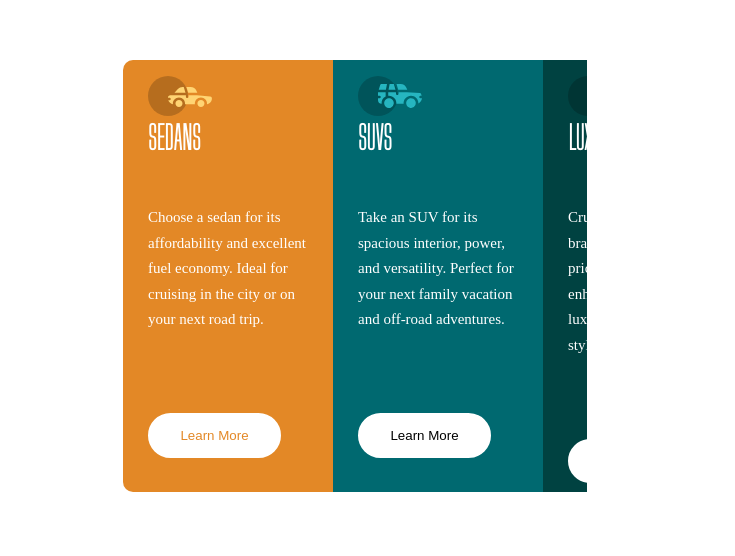
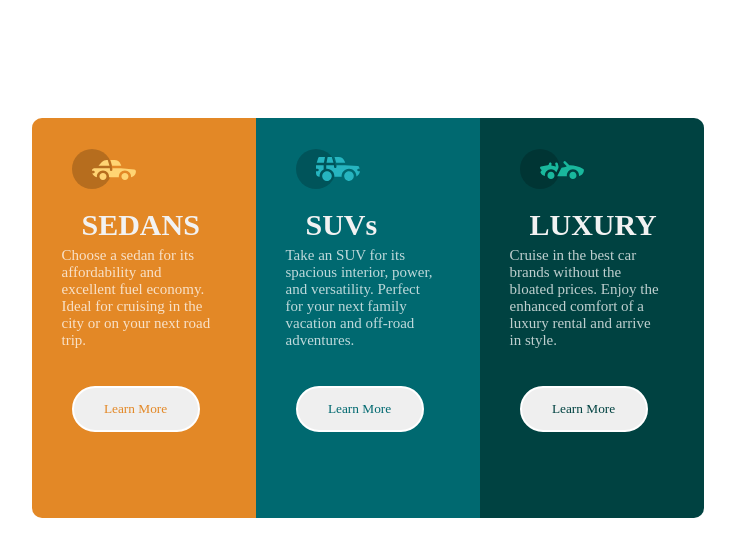
Before and after one commit to aboisam/3-column-preview-card-component, a plain HTML site: page index.html in a window 1280 px wide. Shown: the part 132-688 px from the top of the page, without its empty margins (285-1020 px from the left). Drawn offline with Linux system fonts and the light colour scheme.

Commit message:
Add files via upload

```diff
--- a/css/style.css
+++ b/css/style.css
@@ -1,86 +1,103 @@
-
+*{
+    margin: 0;
+    padding: 0;
+    box-sizing: border-box;
+}
 
 body{
     min-height: 100vh;
-    display: flex;
-    font-family: Big Shoulders Display;
     font-size: 15px;
-    font-weight: 400px;
+    padding-left: 25px;
+
 
 }
 
 .container{
+    flex-direction: row;
+    margin: 250px;
     display: flex;
-    flex-direction: row;
-    margin: 0 25rem;
     border-radius: 10px;
-    overflow: hidden;
+    justify-content: center;
     align-items: center;
+    font-size: 15px;
     clear: left;
+
 }
+
 .cards{
+    padding: 16px 25px;
     height: 25rem;
-    padding: 16px 25px;
     max-width: 14rem;
     min-width: 10rem;
+
 }
 
-.sedans-card {
+.sedans-card{
+    min-height: 200px;
     background-color: hsl(31, 77%, 52%);
     border-radius:  10px 0 0 10px;
+
 }
-.suvs-card {
-    background-color: hsl(184, 100%, 22%);
+.suvs-card{
+    min-height: 200px;
+    background-color:  hsl(184, 100%, 22%);
 }
-.luxury-card {
-    background-color: hsl(179, 100%, 13%);
+.luxury-card{
+    min-height: 200px;
+    background-color:hsl(179, 100%, 13%);
     border-radius: 0 10px 10px 0;
 }
 
-.btn {
-    font-family: 'Lexend Deca', sans-serif;
-    background-color: white;
-    border: none;
-    padding: .8rem 1.9rem;
-    border-radius: 30px;
-    cursor: pointer;
-    overflow: hidden;
-    border: 2px solid #ffffff;
+h1{
+    font-family: 'Big Shoulder Display';
+    font-weight: 700px;
+    color: hsl(0, 0%, 95%);
+    padding-left: 25px;
 
 }
-.btn-sedans {
+
+p{
+    font-size: 15px;
+    font-family: 'Lexend Deca';
+    color: hsla(0, 0%, 100%, 0.75);
+    padding: 5px;
+    width: 95%;
+    font-weight: 400px;
+    margin-bottom: 2rem;
+    margin-top: 0rem;
+}
+.img{
+    padding: 15px;
+}
+
+.btn{
+    border: none;
+    font-family: 'lexend Deca';
+    border-radius: 30px;
+    padding: .8rem 1.9rem;
+    cursor: pointer;
+    border: 2px solid #ffffff;
+    margin-left: 15px;
+}
+.btn :hover{
+    background-color: transparent;
+    color: white;
+    border: 2px solid #ffffff;
+    overflow: hidden;
+}
+
+.btn-sedans{
     color: hsl(31, 77%, 52%);
 }
-.btn-suvs .btn {
+
+.btn-suvs{
     color: hsl(184, 100%, 22%);
 }
-.btn-luxury .btn {
+
+.btn-luxury{
     color: hsl(179, 100%, 13%);
 }
 
-.btn:hover {
-    overflow: hidden;
-    background-color: transparent;
-    color: white;
-    border: 2px solid #ffffff;
-}
-.text{
-    margin-top: 0rem;
-    font-family: Lexend Deca;
-    font-weight: 300;
-    line-height: 1.6rem;
-    width: 100%;
-    color: white;
-    margin-bottom: 5rem;
-}
-    h2 {
-        margin-top: 0rem;
-        font-size: 2rem;
-        font-family: Big Shoulders Display;
-        color: white;
-        margin-bottom: 3rem;
-        font-family: 700px;
-    }
 @media screen and (max-width: 425px) {
     .container{
         min-width: 87%;
--- a/index.html
+++ b/index.html
@@ -3,45 +3,45 @@
 <head>
   <meta charset="UTF-8">
   <meta name="viewport" content="width=device-width, initial-scale=1.0"> <!-- displays site properly based on user's device -->
-
   <link rel="icon" type="image/png" sizes="32x32" href="./images/favicon-32x32.png">
   <title>Frontend Mentor | 3-column preview card component</title>
-  <link rel="preconnect" href="https://fonts.googleapis.com">
-<link rel="preconnect" href="https://fonts.gstatic.com" crossorigin>
+  <link rel="preconnect" href="https://fonts.gstatic.com" crossorigin>
 <link href="https://fonts.googleapis.com/css2?family=Big+Shoulders+Display:wght@100&display=swap" rel="stylesheet">
 <link rel="preconnect" href="https://fonts.googleapis.com">
 <link rel="preconnect" href="https://fonts.gstatic.com" crossorigin>
 <link href="https://fonts.googleapis.com/css2?family=Big+Shoulders+Display:wght@100&display=swap" rel="stylesheet">
 <link rel="stylesheet" href="css/style.css">
-
+  <!-- Feel free to remove these styles or customise in your own stylesheet 👍 -->
+  <style>
+    .attribution { font-size: 11px; text-align: center; }
+    .attribution a { color: hsl(228, 45%, 44%); }
+  </style>
 </head>
 <body>
+
   <div class="container">
-
-      <div class="cards sedans-card">
-        <img src="images/icon-sedans.svg" alt="img-sedans">
-        <h2>SEDANS</h2>
-        <P class="text"> Choose a sedan for its affordability and excellent fuel economy. Ideal for cruising in the city
-          or on your next road trip.
-        </P>
-        <button class=" btn btn-sedans"> Learn More</button>
-      </div>
-
-      <div class="cards suvs-card">
-        <img src="images/icon-suvs.svg" alt="img-suvs">
-        <h2>SUVS</h2>
-        <p class="text"> Take an SUV for its spacious interior, power, and versatility. Perfect for your next family vacation
-          and off-road adventures.</p>
-          <button class=" btn btn-suvs"> Learn More </button>
-      </div>
-
-      <div class="cards luxury-card">
-        <img src="images/icon-luxury.svg" alt="img-luxury">
-        <h2> LUXURY</h2>
-        <p class="text"> Cruise in the best car brands without the bloated prices. Enjoy the enhanced comfort of a luxury
-          rental and arrive in style.</p>
-          <button class=" btn btn-luxury"> Learn More</button>
-      </div>
-</div>
+    <div class="sedans-card cards">
+      <img  class="img" src="images/icon-sedans.svg" alt="img-sedans">
+      <h1>SEDANS</h1>
+      <P class="txt">Choose a sedan for its affordability and excellent fuel economy. Ideal for cruising in the city
+        or on your next road trip.</P>
+        <button class="btn btn-sedans">Learn More</button>
+    </div>
+    <div class="suvs-card cards">
+      <img class="img" src="images/icon-suvs.svg" alt="img-suvs">
+      <h1>SUVs</h1>
+      <p class="txt"> Take an SUV for its spacious interior, power, and versatility. Perfect for your next family vacation
+        and off-road adventures.
+      </p>
+      <button class="btn btn-suvs">Learn More</button>
+    </div>
+    <div class="luxury-card cards">
+      <img class="img" src="images/icon-luxury.svg" alt="img-luxury">
+      <h1>LUXURY</h1>
+      <P class="txt"> Cruise in the best car brands without the bloated prices. Enjoy the enhanced comfort of a luxury
+        rental and arrive in style.</P>
+        <button class="btn btn-luxury">Learn More</button>
+    </div>
+  </div>
 </body>
 </html>
```
Also changed, not shown: design/active-states.jpg (added), design/desktop-design.jpg (added), design/desktop-preview.jpg (added), design/mobile-design.jpg (added), images/mobile device .png (added), images/new .png (added), 1 other file. Lines whose indentation alone changed are shown as unchanged.
